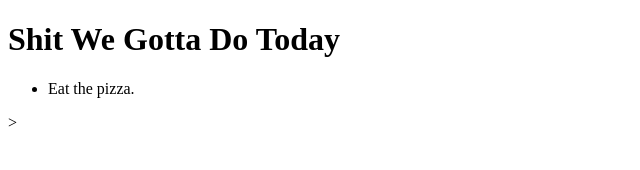
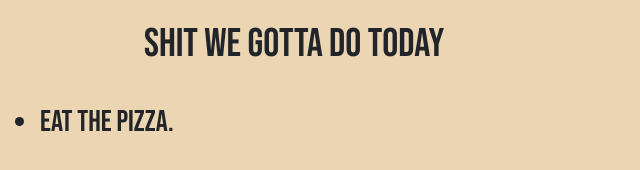
Before and after one commit to ZioXerXes/ToDoList, a plain HTML site: page todolist.html in a window 1280 px wide. Shown: the whole page, without its empty margins (0-640 px from the left). Drawn offline with nearby package versions, Linux system fonts and the light colour scheme.

Commit message:
Basic HTML and CSS Set Up

```diff
--- a/prettylist.css
+++ b/prettylist.css
@@ -0,0 +1,14 @@
+.body {
+  background-color: #EBD5B3;
+}
+
+h1 {
+  font-family: 'Bebas Neue', cursive;
+  margin-left: 10%;
+  font-size: 50px;
+}
+
+li {
+  font-family: 'Bebas Neue', cursive;
+  font-size: 30px;
+}
--- a/todolist.html
+++ b/todolist.html
@@ -3,19 +3,23 @@
   <head>
     <title>J.P.S. To-Do List</title>
     <link rel="stylesheet" href="prettylist.css">
+    <link rel="stylesheet" href="https://cdn.jsdelivr.net/npm/bootstrap@4.3.1/dist/css/bootstrap.min.css" integrity="sha384-ggOyR0iXCbMQv3Xipma34MD+dH/1fQ784/j6cY/iJTQUOhcWr7x9JvoRxT2MZw1T" crossorigin="anonymous">
+    <link rel="preconnect" href="https://fonts.googleapis.com">
+    <link rel="preconnect" href="https://fonts.gstatic.com" crossorigin>
+    <link href="https://fonts.googleapis.com/css2?family=Bebas+Neue&display=swap" rel="stylesheet">
     <meta charset="UTF-8">
     <meta name="viewport" content="width=device-width, initial-scale=1.0">
   </head>
-  <body>
-    <div id="head">
-      <h1>Shit We Gotta Do Today</h1>
+  <body class="body">
+    <div id="head" class="col-sm-12 card-body">
+      <h1 class="card-title">Shit We Gotta Do Today</h1>
     </div>
     <div id="list">
       <ul>
         <li>
-          <p>Eat the pizza.</p>
+          <p class="">Eat the pizza.</p>
         </li>
       </ul>
-    </div>>
+    </div>
   </body>
 </html>
```
